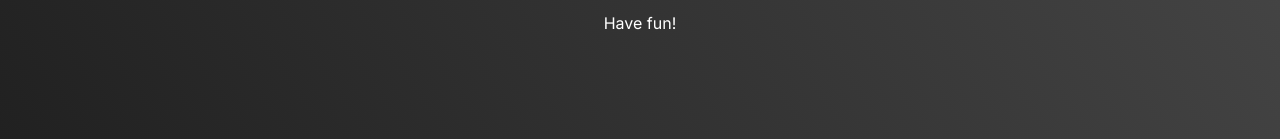
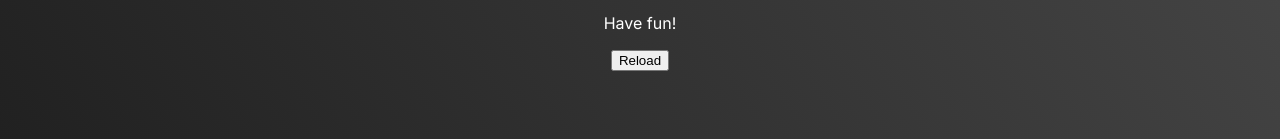
Before and after one commit to s1522711/catapi-google, a website: page public/index.html in a window 1280 px wide. Shown: the part 141-280 px from the top of the page. Drawn offline with Linux system fonts and the light colour scheme.

Commit message:
added refresh button

```diff
--- a/public/index.html
+++ b/public/index.html
@@ -32,6 +32,7 @@ img:hover {
     <p><i>A randomly selected picture of my cat (out of over 400) is served <a href="./img.jpg">here</a>.</i></p>
     <img src="./img.png" width="500px" id="img" alt="A random cat image from My CatAPI">
     <p>Have fun!</p>
+    <a href="./"><button>Reload</button></a>
     <script>
         // cache burst
         const cacheBuster = new Date().toLocaleString().replace(/:/g, '');
```
